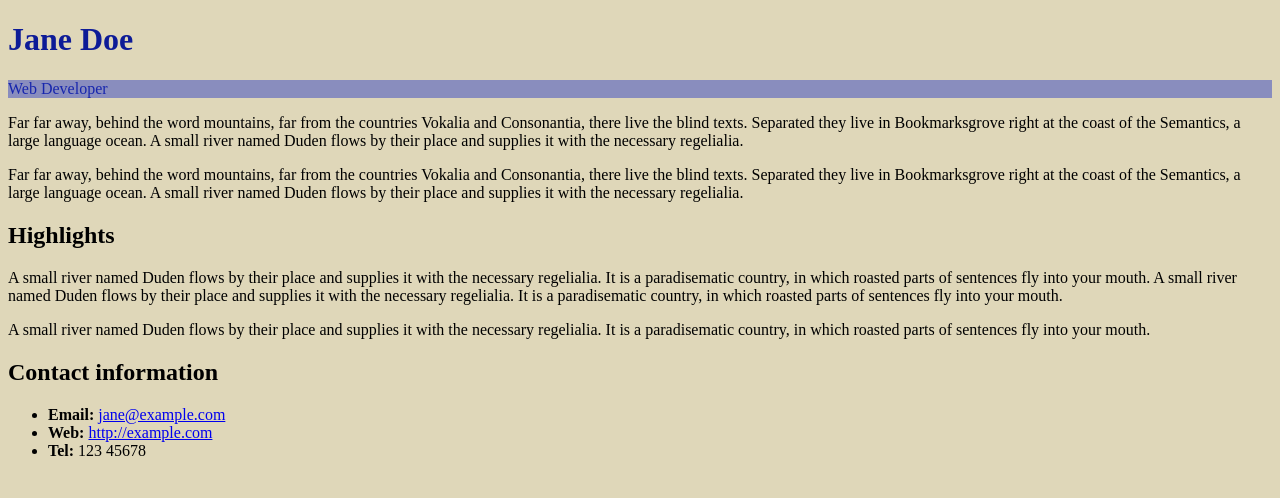
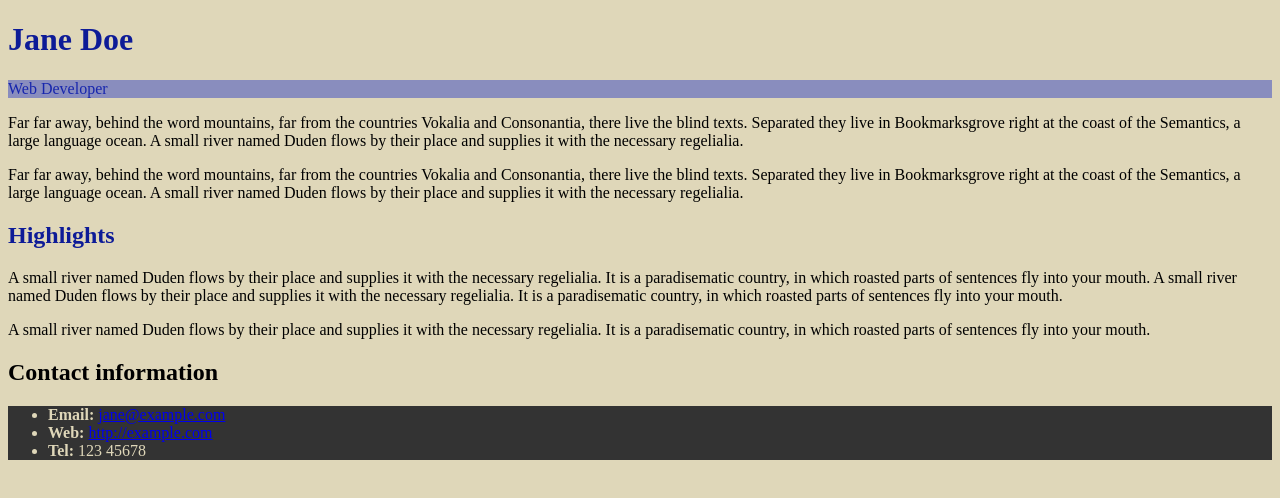
Before and after one commit to Vjoaoa/ctd, a plain HTML site: page front-end/primeiro-bimestre/aula-05/index (1).html in a window 1280 px wide. Drawn offline with Linux system fonts and the light colour scheme.

Commit message:
atualização

```diff
--- a/front-end/primeiro-bimestre/aula-05/style.css
+++ b/front-end/primeiro-bimestre/aula-05/style.css
@@ -12,12 +12,17 @@
 
 .job-title{
 
-    color: #1726ad;
+    color: rgb(23, 38, 173);
     background-color: #898dbe;
 }
 
 
-.highid{
-color: 13, 27, 151;
+#high{
+ color: rgb(13, 27, 151);
+}
+
+ul{
+    background-color: #333333;
+    color:rgb(223, 215, 185)
 
 }
```
